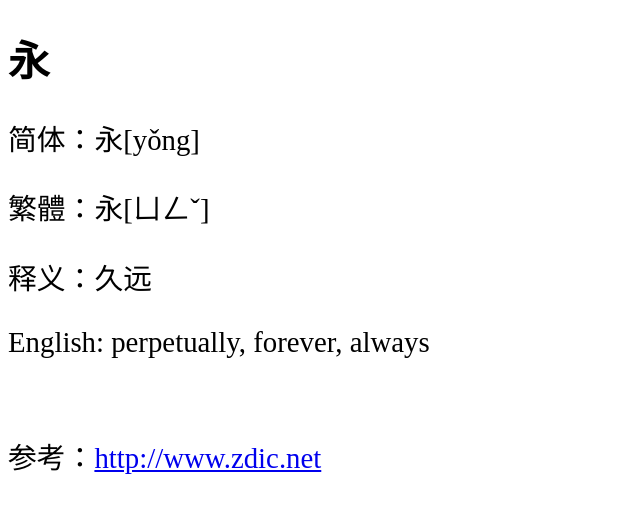
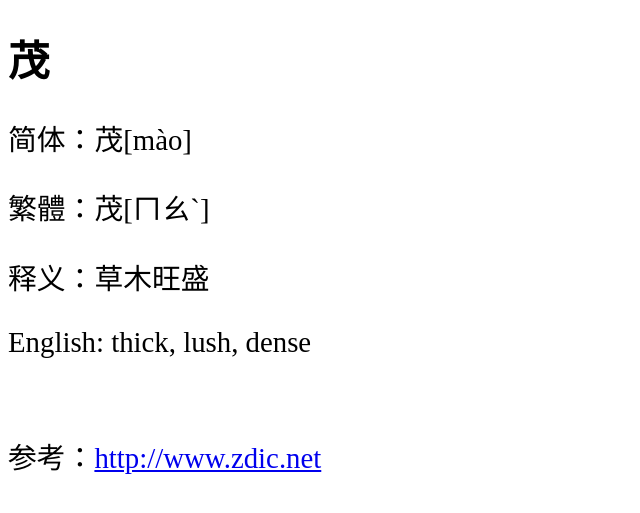
Before and after one commit to shengzhe/livecalligraphy, a Jekyll site: the page built from _posts/2012-08-31-LanTing-40.html, in a window 1280 px wide. Shown: the top 513 px of the page, without its empty margins (0-640 px from the left). Built offline with Jekyll 4.4.1, drawn with Linux system fonts in a browser that asks for light colours; Markdown is read by kramdown in place of the engine named in the settings.

Commit message:
Update _posts/2012-08-31-LanTing-40.html

```diff
--- a/_posts/2012-08-31-LanTing-40.html
+++ b/_posts/2012-08-31-LanTing-40.html
@@ -2,10 +2,10 @@
 layout: default
 title: 兰亭集序第1个字 (1st character of Lan Ting)
 ---
-<h1>永</h1>
-<p>简体：永[yǒng]</p>
-<p>繁體：永[ㄩㄥˇ]</p>
-<p>释义：久远</p>
-<p>English: perpetually, forever, always</p>
+<h1>茂</h1>
+<p>简体：茂[mào]</p>
+<p>繁體：茂[ㄇㄠˋ]</p>
+<p>释义：草木旺盛</p>
+<p>English: thick, lush, dense</p>
 <br/>
-<p>参考：<a href="http://www.zdic.net/zd/zi/ZdicE6ZdicB0ZdicB8.htm">http://www.zdic.net</a></p>
+<p>参考：<a href="http://www.zdic.net/zd/zi/ZdicE8Zdic8CZdic82.htm">http://www.zdic.net</a></p>
```
